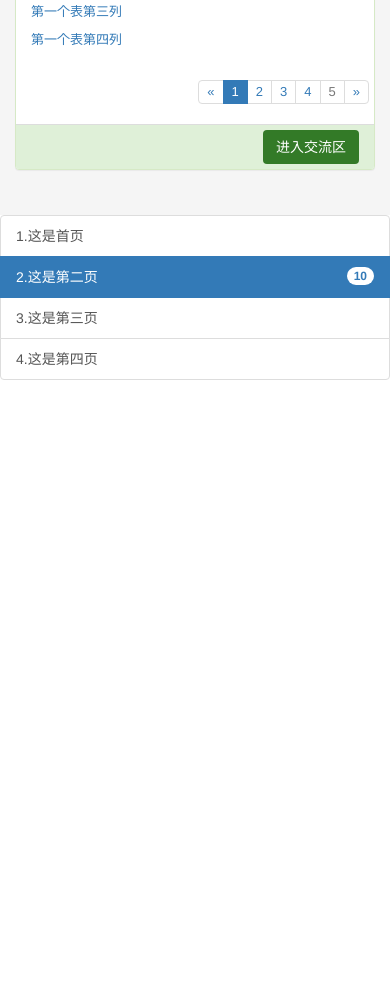
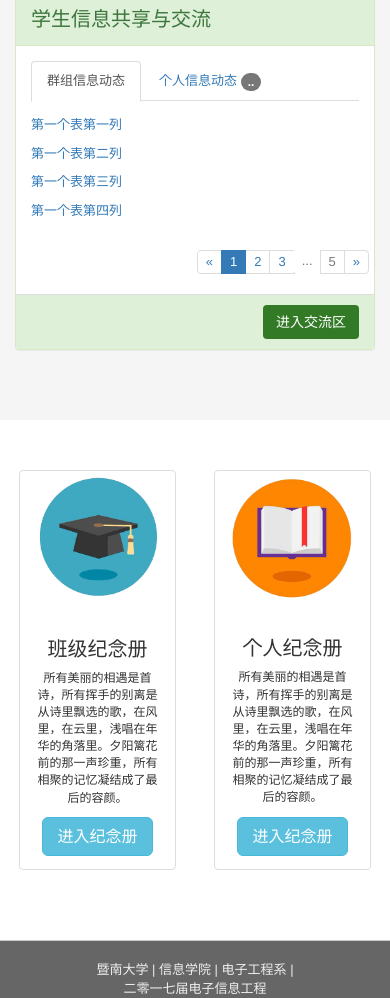
Before and after one commit to jacthy/beYeSheJi_biyejiniance, a plain HTML site: page index.html in a window 390 px wide. Shown: the part 999-1997 px from the top of the page. Before the commit the page ends 1439 px from the top, so only its background shows below. Drawn offline with Linux system fonts and the light colour scheme.

Commit message:
完整版首页已经完成

```diff
--- a/css/index.css
+++ b/css/index.css
@@ -69,6 +69,7 @@ a{ cursor: pointer; outline: none;}
     background-color: rgb(51, 122, 183);
 }
 /*照片墙的样式*/
+.zhpq{ margin-bottom: 50px; }
 .zhpq-h2{ font-size: 30px; letter-spacing: 1px;margin-top: 30px; }
 .zhpq-p{ font-size: 20px; letter-spacing: 1px;margin-top: 30px;}
 @media screen and (max-width: 790px) {
@@ -77,18 +78,18 @@ a{ cursor: pointer; outline: none;}
 }
 
 .pic-show{ display: block;margin-left: auto;margin-right: auto; }
-.pic-show-picture{ width: 40%; float: left;margin-top: 10px; }
+.pic-show-picture{ width: 50%; float: left;margin-top: 10px; }
 .pic-show-body h3{ margin-top: 10px; }
-.pic-show-body{ width: 56%;float: right;margin-left: 3%; }
+.pic-show-body{ width: 46%;float: right;margin-left: 3%; }
 @media screen and (max-width: 790px) {.pic-show-body p{ font-size:12px; }.pic-show-body h3{ font-size: 18px; }}
 /*交流与共享模块*/
 .communicating{
     background-color: #f5f5f5;
-    padding: 25px 0px;
+    padding: 50px 0px;
 }
 .panel-footer-1{
     background-color: #dff0d8;
-    padding: 5px 15px;
+    padding: 10px 15px;
 }
 .btn-primary-1{
     background-color: #337A27;
@@ -105,11 +106,50 @@ table tbody{
     }
     #pagination-1{ margin-right: 5px; }
 }
+
+/*毕业纪念册*/
+.jiniance{
+        margin: 50px 0px;
+}
+.jiniance .caption{
+    text-align: center;
+}
 /*#nav-tabs-1 .active span{
     display: none;
 }*/
+.lastblock {
+        max-width: 70%
+}
+@media screen and (max-width: 1000px) {
+   .lastblock {
+        max-width: 85%
+   }
+}
+@media screen and (max-width: 790px){
+    .lastblock {
+        max-width: 95%
+   }
+   .lastblock h3{
+        font-size: 20px;
+   }
+   .lastblock p{
+        font-size: 12px;
+   }
+   .btn-lg{
+        padding: 8px 14px;
+        font-size: 16px;
+   }
+}
+
+.panel-title-reset-1{ font-size: 20px; }
+.panel-heading-reset-1{ padding: 15px; }
 
 
-
-
-/*这里是真正的项目*/
+#footer {
+    background-color: #666;
+    border-top: 1px solid #ccc;
+    padding: 20px;
+    text-align: center;
+    color: #eee;
+}
+#footer a{ color: #eee; }
--- a/index.html
+++ b/index.html
@@ -146,8 +146,8 @@
 	<div class="communicating" >
 		<div class="container">
 			<div class="panel panel-success">
-				<div class="panel-heading">
-					<h3 class="panel-title">学生信息共享与交流</h3>
+				<div class="panel-heading panel-heading-reset-1">
+					<h2 class="panel-title panel-title-reset-1">学生信息共享与交流</h2>
 				</div>
 				<div class="panel-body">
 					<ul class="nav nav-tabs " id="nav-tabs-1">
@@ -193,7 +193,7 @@
 							<li class="active"><a href="#">1</a></li>
 							<li><a href="#">2</a></li>
 							<li><a href="#">3</a></li>
-							<li><a href="#">4</a></li>
+							<li class="disabled"><a style="border: none;">...</a></li>
 							<li class="disabled"><a href="#">5</a></li>
 							<li><a href="#">&raquo;</a></li>
 						</ul>
@@ -206,13 +206,40 @@
 			</div>
 		</div>
 	</div>
-			<div class="list-group">
-				<button class="list-group-item">1.这是首页</button>
-				<button class="list-group-item active">2.这是第二页 <span class="badge">10</span></button>
-				<button class="list-group-item">3.这是第三页</button>
-				<button class="list-group-item">4.这是第四页</button>
+<!-- 这里是毕业纪念册部分 -->
+	<div class="jiniance">
+		<div class="container">
+			<div class="row">
+				<div class="col-md-6 col-xs-6">
+					<div class="thumbnail center-block lastblock">
+						<img src="./img/graduated.png" alt="">
+						<div class="caption">
+							<h3>班级纪念册</h3>
+							<p>所有美丽的相遇是首诗，所有挥手的别离是从诗里飘选的歌，在风里，在云里，浅唱在年华的角落里。夕阳篱花前的那一声珍重，所有相聚的记忆凝结成了最后的容颜。</p>
+							<a href="#"><div class="btn btn-info btn-lg"">进入纪念册</div></a>
+						</div>
+					</div>
+				</div>
+				<div class="col-md-6 col-xs-6">
+					<div class="thumbnail center-block lastblock">
+						<img src="./img/graduate2.png" alt="">
+						<div class="caption">
+							<h3>个人纪念册</h3>
+							<p>所有美丽的相遇是首诗，所有挥手的别离是从诗里飘选的歌，在风里，在云里，浅唱在年华的角落里。夕阳篱花前的那一声珍重，所有相聚的记忆凝结成了最后的容颜。</p>
+							<a href="#"><div class="btn btn-info btn-lg">进入纪念册</div></a>
+						</div>
+					</div>
+				</div>
 			</div>
-
+		</div>
+	</div>
+	<!-- <div class="footer">this is footer</div> -->
+	<footer id="footer">
+		<div class="container">
+			<p><a>暨南大学 | </a> <a>信息学院 | </a> <a>电子工程系 |</a> <br class="hidden-md hidden-lg "><a>二零一七届电子信息工程</a></p>
+			<p>《毕业生纪念册》 2017.5  authour : jechty  Powered by Bootstrap.</p>
+		</div>
+	</footer>
 <!-- 响应式底部导航栏 -->
 	<div style="margin-top: 60px"></div><!--为了使内容能全部展现出来-->
 	<div class="main_nav_bottom hidden-sm hidden-md hidden-lg">
```
Also changed, not shown: img/graduate2.png (added), img/graduated.png (added), img/timg1.png (added), js/index.js (added).
